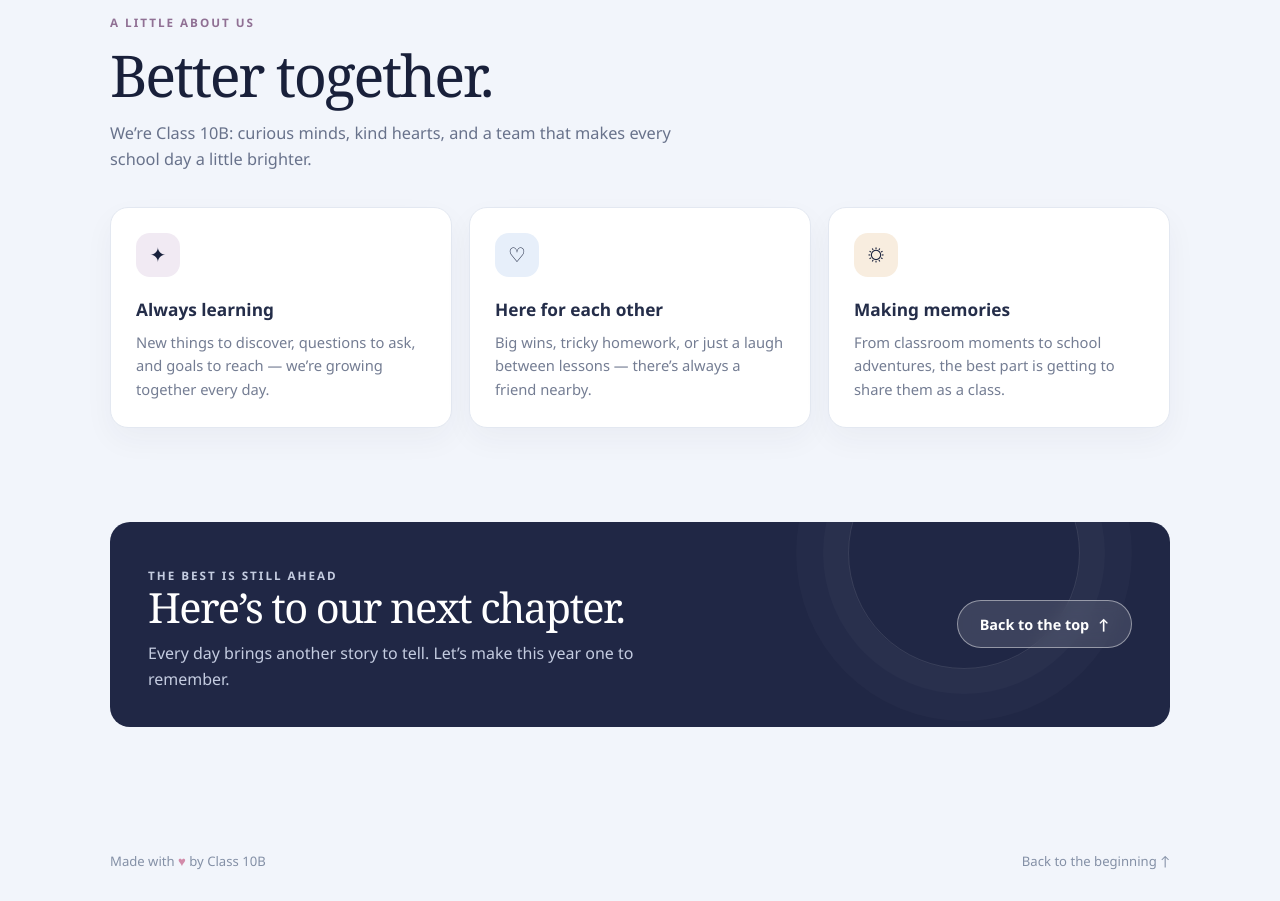
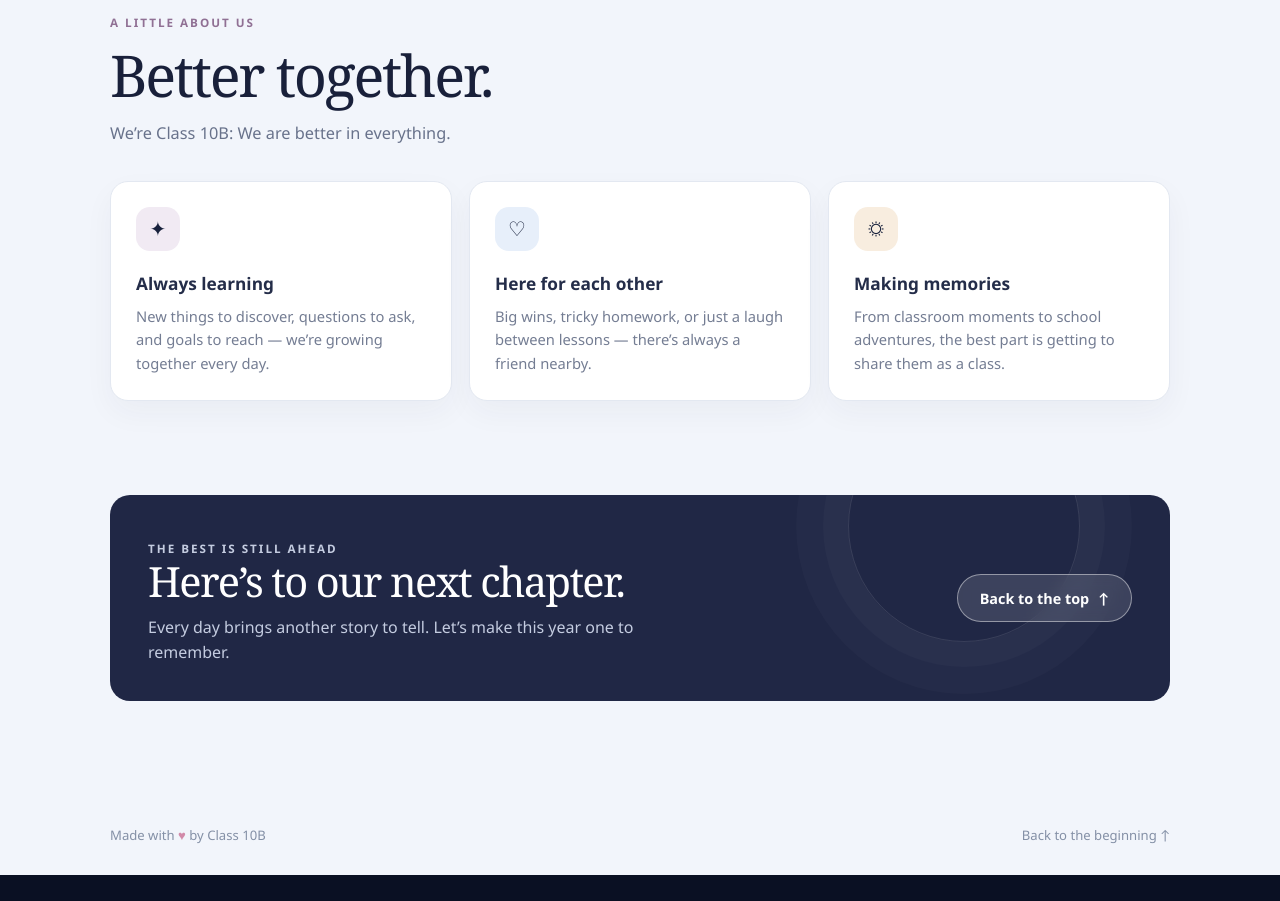
Before and after one commit to maksattulegenov/10b_test_website, a plain HTML site: page index.html in a window 1280 px wide. Shown: the part 880-1781 px from the top of the page. After the commit the page ends 1755 px from the top, so only its background shows below. Drawn offline with Linux system fonts and the light colour scheme.

Commit message:
Update class introduction
Co-authored-by: Copilot <223556219+Copilot@users.noreply.github.com>

```diff
--- a/index.html
+++ b/index.html
@@ -402,7 +402,7 @@
       <div class="section-heading">
         <p class="section-label">A little about us</p>
         <h2>Better together.</h2>
-        <p class="intro">We’re Class 10B: curious minds, kind hearts, and a team that makes every school day a little brighter.</p>
+        <p class="intro">We’re Class 10B: We are better in everything.</p>
       </div>
       <div class="cards" id="moments">
         <article class="card">
```
